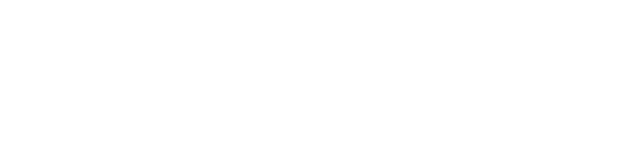
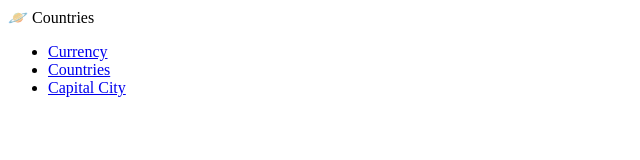
Before and after one commit to GleziDamaris/paises-segundo-parcial, a plain HTML site: page index.html in a window 1280 px wide. Shown: the whole page, without its empty margins (0-640 px from the left). Drawn offline with Linux system fonts and the light colour scheme.

Commit message:
Se genera el menú
Se genera un menú

```diff
--- a/index.html
+++ b/index.html
@@ -6,6 +6,24 @@
     <title>Countries</title>
 </head>
 <body>
-
+    <header>
+        <div class="top-header">
+            <div class="logo">
+                🪐 Countries
+            </div>
+            <nav>
+                <ul>
+                    <li><a href="#">Currency</a></li>
+                    <li><a href="#">Countries</a></li>
+                    <li><a href="#">Capital City</a></li>
+                </ul>
+            </nav>
+        </div>
+    </header>
+    <section>
+        <div id="pagination"></div>
+        <div id="result"></div>
+    </section>
+    <script src="js/index.js"></script>
 </body>
 </html>
```
